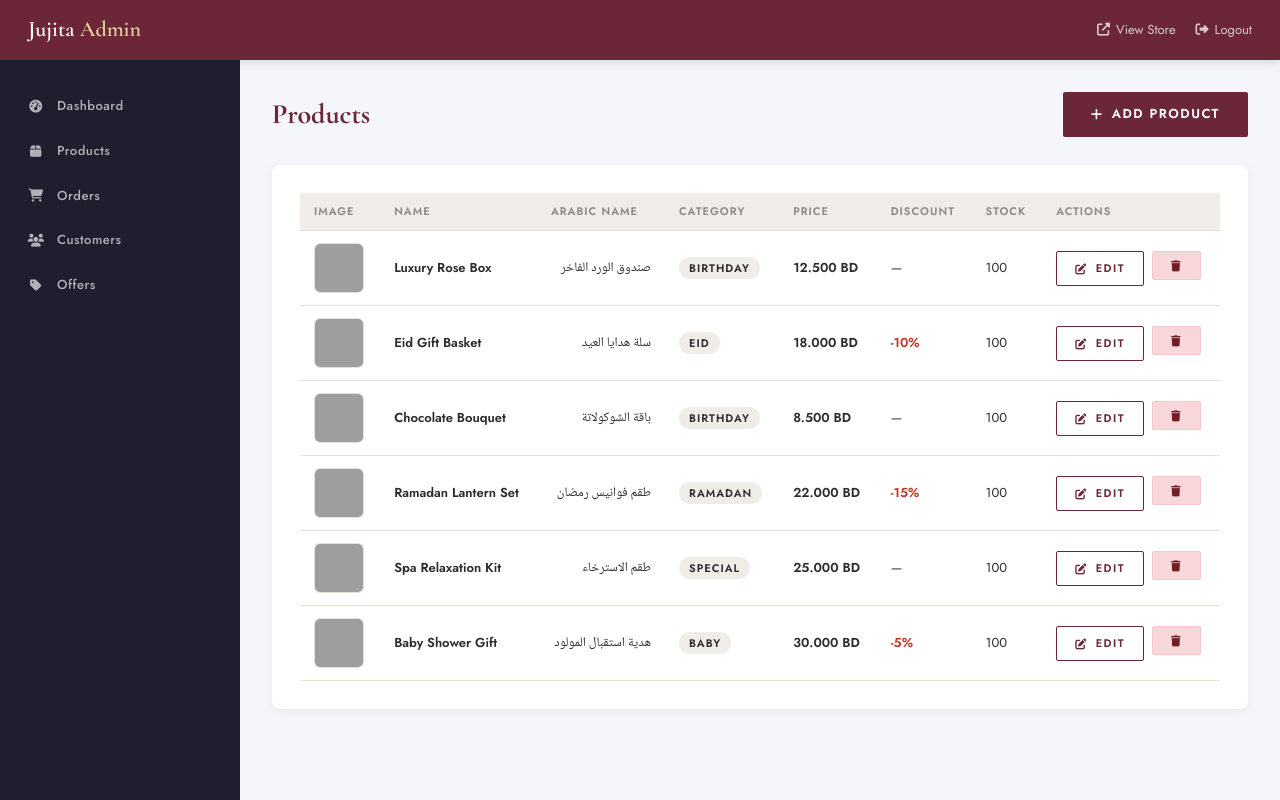
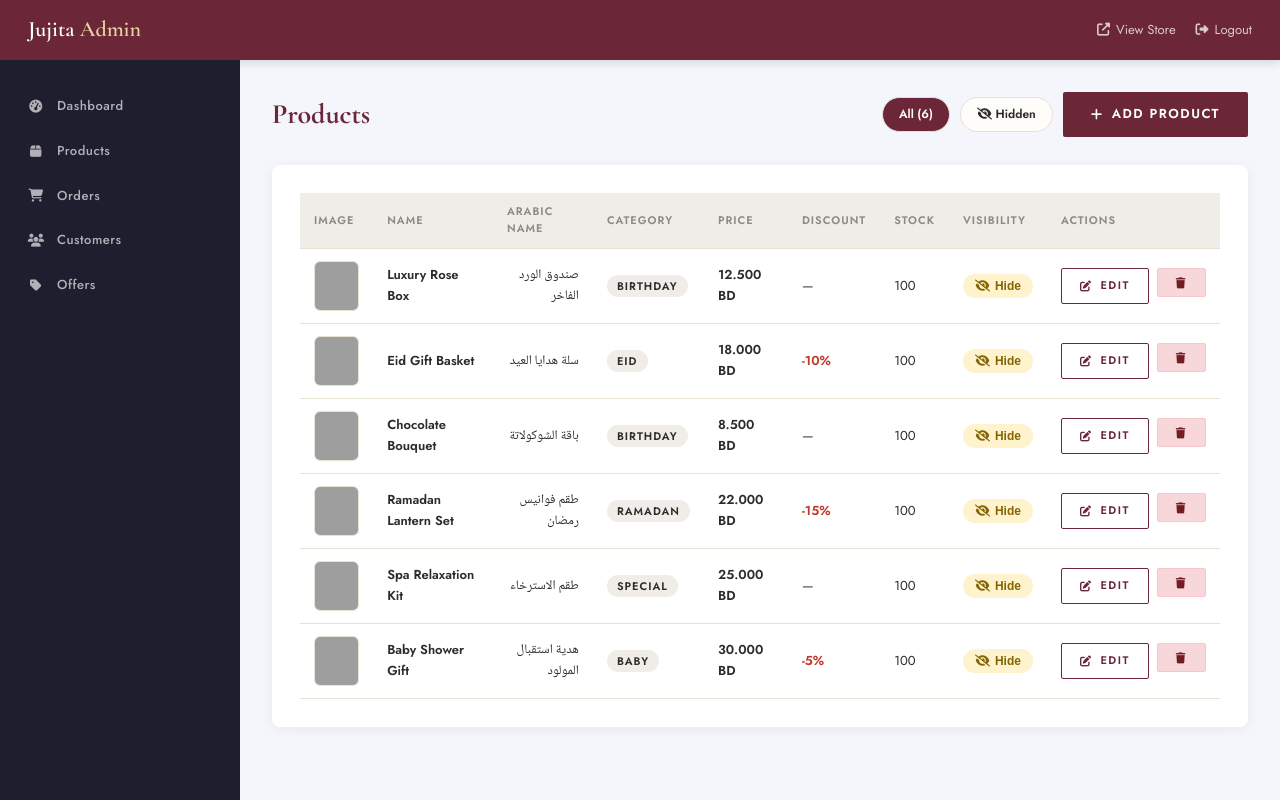
Before and after one commit to fatimax225/jujitsu-store, a Flask app: template templates/admin/products.html in a window 1280 px wide. Run offline with Flask 3, Linux system fonts and the light colour scheme; the template is opened without the code that fills it: values that come from a table or form of the project are taken from there, others are empty; grey boxes are pictures that could not be loaded.

Commit message:
Update products.html

```diff
--- a/templates/admin/products.html
+++ b/templates/admin/products.html
@@ -4,9 +4,24 @@
 
 <div style="display:flex;align-items:center;justify-content:space-between;margin-bottom:28px;flex-wrap:wrap;gap:16px;">
     <h1 class="admin-page-title" style="margin-bottom:0;">Products</h1>
-    <a href="{{ url_for('admin_add_product') }}" class="btn btn-primary">
-        <i class="fas fa-plus"></i> Add Product
-    </a>
+    <div style="display:flex;gap:10px;align-items:center;">
+        <!-- Filter tabs -->
+        <a href="{{ url_for('admin_products') }}"
+           style="padding:7px 16px;border-radius:20px;font-size:12px;font-weight:600;border:1.5px solid var(--border);
+                  background:{{ 'var(--burgundy)' if not request.args.get('filter') else 'var(--warm-white)' }};
+                  color:{{ '#fff' if not request.args.get('filter') else 'var(--charcoal)' }};text-decoration:none;">
+            All ({{ products|length }})
+        </a>
+        <a href="{{ url_for('admin_products') }}?filter=hidden"
+           style="padding:7px 16px;border-radius:20px;font-size:12px;font-weight:600;border:1.5px solid var(--border);
+                  background:{{ 'var(--burgundy)' if request.args.get('filter') == 'hidden' else 'var(--warm-white)' }};
+                  color:{{ '#fff' if request.args.get('filter') == 'hidden' else 'var(--charcoal)' }};text-decoration:none;">
+            <i class="fas fa-eye-slash"></i> Hidden
+        </a>
+        <a href="{{ url_for('admin_add_product') }}" class="btn btn-primary">
+            <i class="fas fa-plus"></i> Add Product
+        </a>
+    </div>
 </div>
 
 <div class="admin-card">
@@ -21,28 +36,26 @@
                 <th>Price</th>
                 <th>Discount</th>
                 <th>Stock</th>
+                <th>Visibility</th>
                 <th>Actions</th>
             </tr>
         </thead>
         <tbody>
             {% for product in products %}
-            <tr>
+            <tr style="{{ 'opacity:0.45;' if product.is_hidden else '' }}">
                 <td>
-                    <img src="
-{% if product.image %}
-    {% if product.image.startswith('http') %}
-        {{ product.image }}
-    {% else %}
-        {{ url_for('static', filename='images/uploads/' + product.image) }}
-    {% endif %}
-{% else %}
-    {{ url_for('static', filename='images/default_product.png') }}
-{% endif %}
-"
-style="width:50px;height:50px;object-fit:cover;border-radius:6px;border:1px solid var(--border);"
-onerror="this.src='https://placehold.co/50x50/FAF7F2/C9868A?text=🎁'">
+                    <img src="{% if product.image and product.image.startswith('http') %}{{ product.image }}{% elif product.image and not product.image.startswith('default') %}{{ url_for('static', filename='images/uploads/' + product.image) }}{% else %}{{ url_for('static', filename='images/default_product.png') }}{% endif %}"
+                         style="width:50px;height:50px;object-fit:cover;border-radius:6px;border:1px solid var(--border);"
+                         onerror="this.src='https://placehold.co/50x50/FAF7F2/C9868A?text=🎁'">
                 </td>
-                <td><strong>{{ product.name }}</strong></td>
+                <td>
+                    <strong>{{ product.name }}</strong>
+                    {% if product.is_hidden %}
+                    <span style="display:inline-block;margin-left:6px;background:#f8d7da;color:#721c24;font-size:9px;font-weight:700;padding:2px 7px;border-radius:10px;letter-spacing:0.5px;text-transform:uppercase;">
+                        HIDDEN
+                    </span>
+                    {% endif %}
+                </td>
                 <td style="font-family:'Noto Naskh Arabic',serif;direction:rtl;">{{ product.name_ar or '—' }}</td>
                 <td>
                     <span style="background:var(--light-gray);padding:3px 10px;border-radius:20px;font-size:11px;font-weight:600;letter-spacing:1px;text-transform:uppercase;">
@@ -56,6 +69,22 @@ onerror="this.src='https://placehold.co/50x50/FAF7F2/C9868A?text=🎁'">
                     {% else %}—{% endif %}
                 </td>
                 <td>{{ product.stock }}</td>
+
+                <!-- ── Visibility Toggle ── -->
+                <td>
+                    <form action="{{ url_for('admin_toggle_hide', product_id=product.id) }}" method="POST" style="display:inline;">
+                        <button type="submit"
+                                title="{{ 'Show product' if product.is_hidden else 'Hide product' }}"
+                                style="border:none;cursor:pointer;padding:5px 12px;border-radius:20px;font-size:12px;font-weight:600;
+                                       display:inline-flex;align-items:center;gap:5px;
+                                       background:{{ '#d4edda' if product.is_hidden else '#fff3cd' }};
+                                       color:{{ '#155724' if product.is_hidden else '#856404' }};">
+                            <i class="fas fa-{{ 'eye' if product.is_hidden else 'eye-slash' }}"></i>
+                            {{ 'Show' if product.is_hidden else 'Hide' }}
+                        </button>
+                    </form>
+                </td>
+
                 <td>
                     <div style="display:flex;gap:8px;">
                         <a href="{{ url_for('admin_edit_product', product_id=product.id) }}" class="btn btn-outline btn-sm">
```
